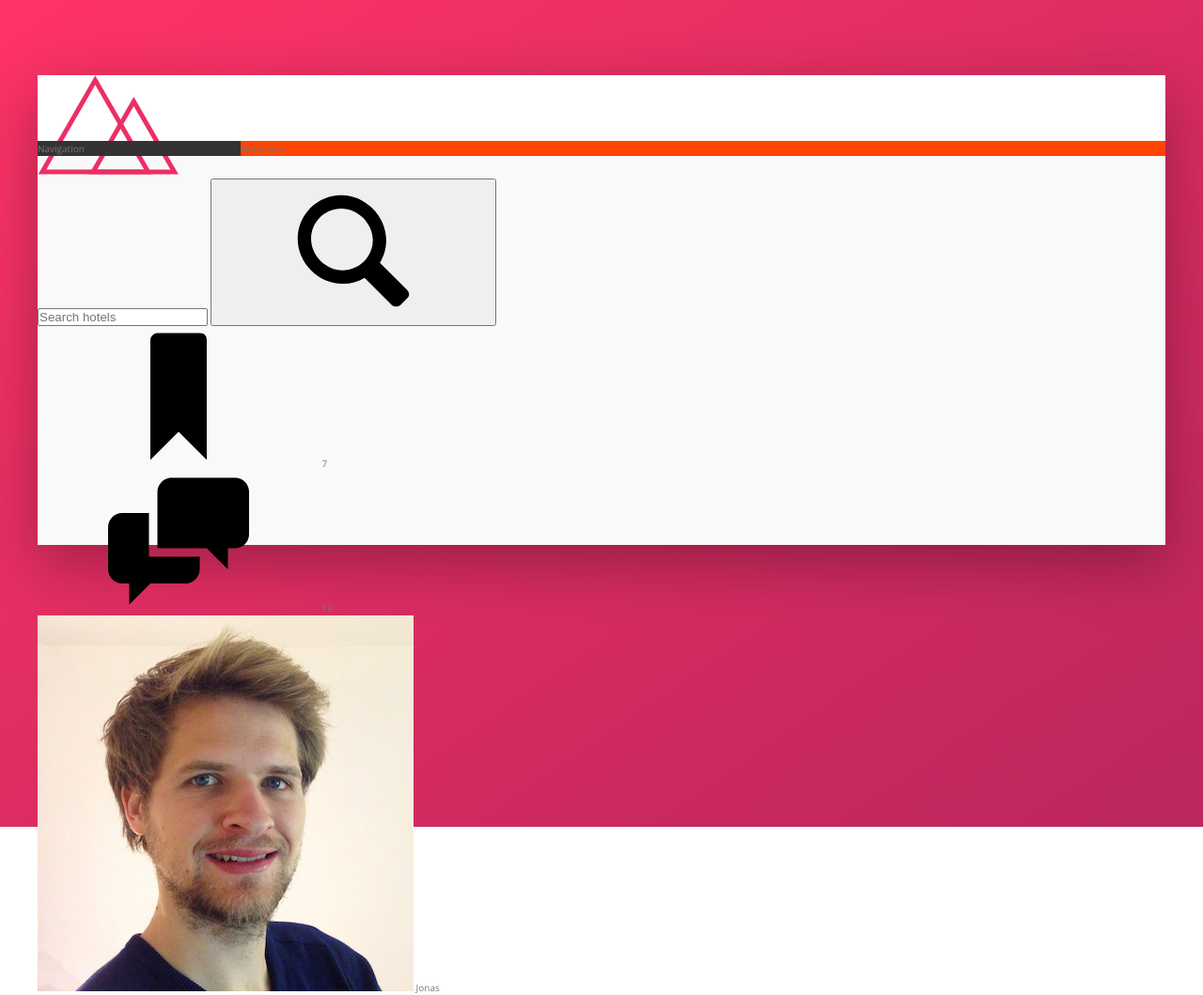
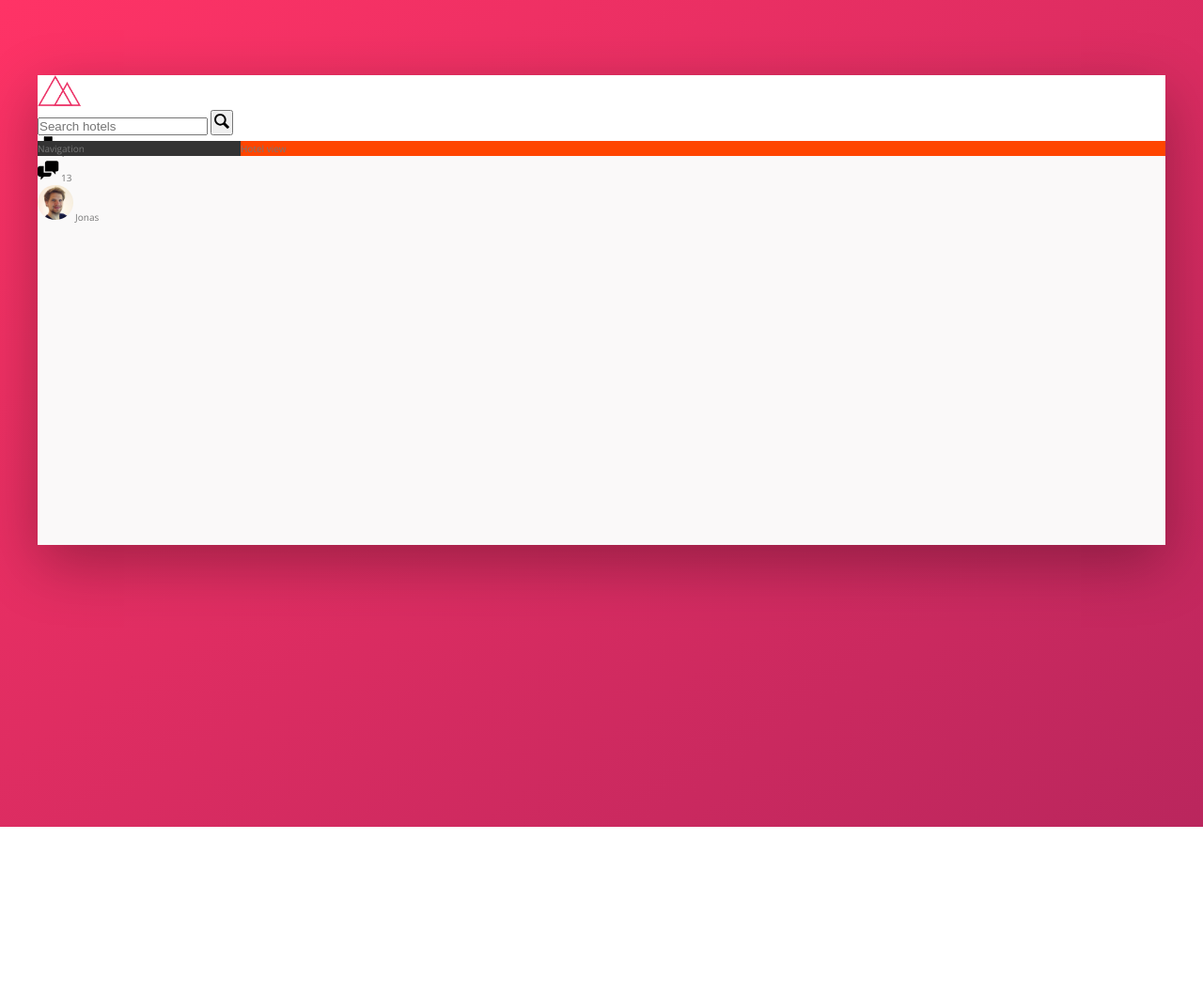
Before and after one commit to MichaelFrieze/trillo, a website: page index.html in a window 1280 px wide. Shown: the whole page at 94% size. After the commit the page ends 880 px from the top, so only its background shows below. Drawn offline with nearby package versions, Linux system fonts and the light colour scheme.

Commit message:
added some basic height and width styles for header icons

```diff
--- a/sass/_components.scss
+++ b/sass/_components.scss
@@ -0,0 +1,47 @@
+////////////////////////////
+/// LOGO
+
+.logo {
+  height: 3.25rem;
+}
+
+////////////////////////////
+/// SEARCH
+.search {
+  &__input {
+  }
+
+  &__button {
+  }
+
+  &__icon {
+    height: 2rem;
+    width: 2rem;
+  }
+}
+
+////////////////////////////
+/// USER NAVIGATION
+.user-nav {
+  &__icon-box {
+  }
+
+  &__icon {
+    height: 2.25rem;
+    width: 2.25rem;
+  }
+
+  &__notification {
+  }
+
+  &__user {
+  }
+
+  &__user-photo {
+    height: 3.75rem;
+    border-radius: 50%;
+  }
+
+  &__user-name {
+  }
+}
```
Also changed, not shown: css/style.css.
